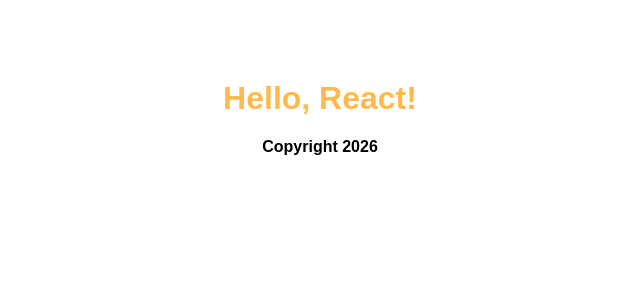
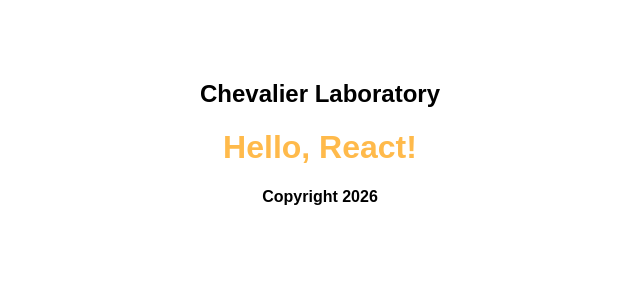
Before and after one commit to lalafadillah/ChevalierLab, a React (Vite) app in the folder week6/: page / in a window 1280 px wide. Shown: the top 300 px of the page, without its empty margins (320-960 px from the left). Built offline with nearby package versions, Linux system fonts and the light colour scheme.

Commit message:
Props app

```diff
--- a/week6/src/App.jsx
+++ b/week6/src/App.jsx
@@ -5,6 +5,7 @@ import Footer from "./components/Footer.jsx";
 function App(){
     return(
         <>
+            <Header nama="Chevalier Laboratory"/>
             <Header/>
             <h1>Hello, React!</h1>
             <Footer/>
```
